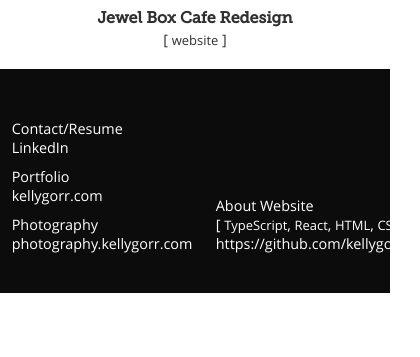
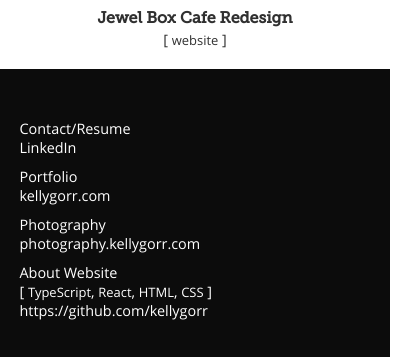
Before and after one commit to kellygorr/portfolio-website-react, a React (Create React App) app: page / in a window 390 px wide. Shown: the part 4219-4576 px from the top of the page, 420 px wide, since content can reach past the window. Before the commit the page ends 4512 px from the top, so only its background shows below. Built offline with nearby package versions, Linux system fonts and the light colour scheme; no server answers; grey boxes are pictures that could not be loaded.

Commit message:
footer responsive update

```diff
--- a/src/components/shared/Footer.tsx
+++ b/src/components/shared/Footer.tsx
@@ -70,17 +70,18 @@
 )
 
 const Container = styled.div`
-	display: flex;
+	display: grid;
+	grid-template-columns: repeat(auto-fit, minmax(250px, 1fr));
 	width: 100%;
 	height: 100%;
+	padding: 40px 5%;
+
 	color: ${PrimaryAccentColor};
 	font-size: 0.9em;
 	background-color: #0c0c0c;
-	justify-content: space-between;
 `
 
 const Columns = css`
-	padding: 40px 3%;
 	display: flex;
 	flex-direction: column;
 `
```
